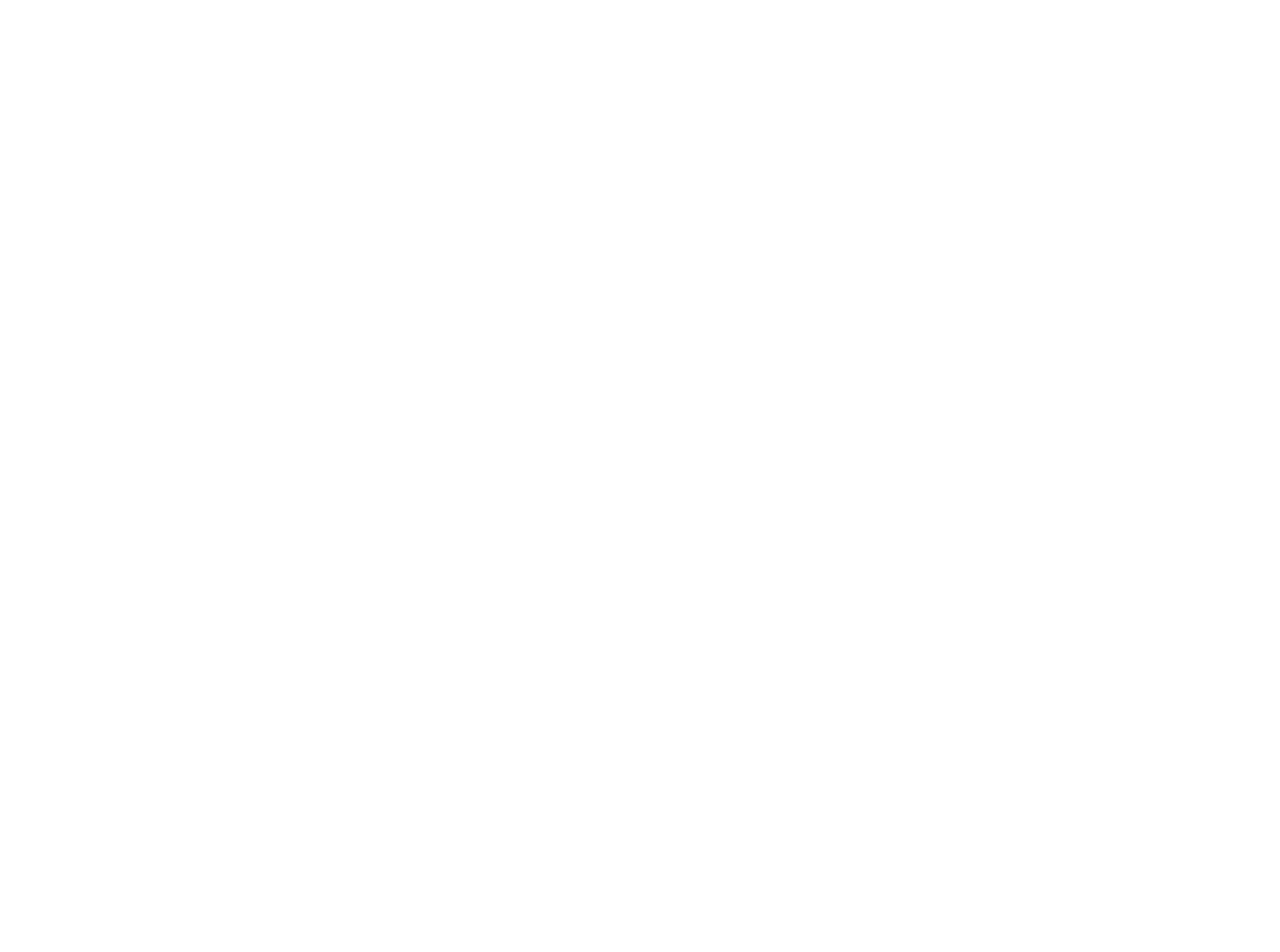
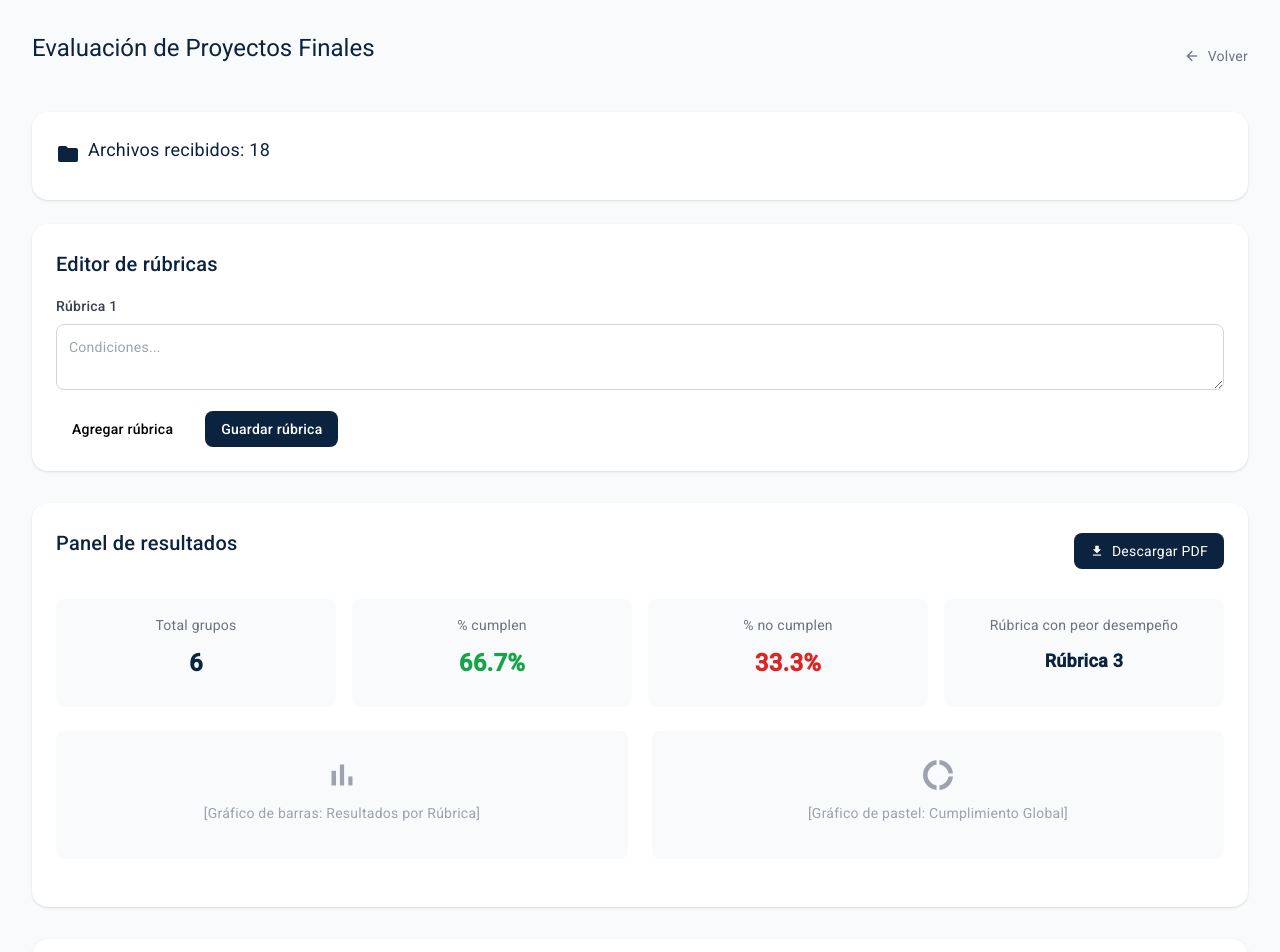
Before and after one commit to JoshRivas313/HackEdu-Front, an Angular app: page /details in a window 1280 px wide. Before the commit this address led to /. Shown: the top 952 px of the page. Before the commit the page ends 800 px from the top, so only its background shows below. Built offline with nearby package versions, Linux system fonts and the light colour scheme.

Commit message:
Vista details realizado

```diff
--- a/src/app/app.routes.ts
+++ b/src/app/app.routes.ts
@@ -2,10 +2,12 @@
 import { RouterModule, Routes } from '@angular/router';
 import { LoginComponent } from './component/login/login';
 import { DashboardProfesorComponent } from './component/dashboard-profesor/dashboard-profesor.component';
+import { DetailsComponent } from './component/details/details.component';
 
 export const routes: Routes = [
   { path: '', component: LoginComponent }, // Redirige a login por defecto
-  { path: 'dashboard_profesor', component: DashboardProfesorComponent }
+  { path: 'dashboard_profesor', component: DashboardProfesorComponent },
+  { path: "details", component:DetailsComponent}
 ];
 
 @NgModule({
--- a/src/app/component/details/details.component.html
+++ b/src/app/component/details/details.component.html
@@ -1,5 +1,120 @@
-<div class="p-20">
+<div class="min-h-screen bg-gray-50 p-8">
+  <!-- Header -->
+  <div class="flex justify-between items-center mb-8">
+    <h1 class="text-2xl font-semibold text-[#0C2340]">
+      Evaluación de Proyectos Finales
+    </h1>
+    <button
+      class="flex items-center gap-2 text-sm text-gray-500 hover:text-[#0C2340] transition">
+      <span class="material-icons text-base">arrow_back</span>
+      Volver
+    </button>
+  </div>
 
-   Evaluacion de Proyecto
+  <!-- Archivos recibidos -->
+  <div class="bg-white p-6 rounded-2xl shadow flex items-center gap-2 mb-6">
+    <div>
+      <span class="material-icons text-[#0C2340]">folder</span>
+    </div>
+   <div>
+     <p class="text-[#0C2340] text-lg">
+      Archivos recibidos: 18
+    </p>
+   </div>
+  </div>
+
+  <!-- Editor de rúbricas -->
+  <section class="bg-white p-6 rounded-2xl shadow mb-8">
+    <h2 class="text-lg font-semibold text-[#0C2340] mb-4">Editor de rúbricas</h2>
+
+    <div class="mb-4">
+      <label class="block text-sm font-medium text-gray-700 mb-2">Rúbrica 1</label>
+      <textarea
+        placeholder="Condiciones..."
+        rows="2"
+        class="w-full p-3 text-sm border border-gray-300 rounded-lg focus:ring-2 focus:ring-[#4EC3E0] focus:outline-none"
+      ></textarea>
+    </div>
+
+    <div class="flex gap-4">
+      <button
+        class="px-4 py-2 bg-white   rounded-lg text-sm font-medium hover:bg-[#3AB1CD] transition">
+        Agregar rúbrica
+      </button>
+      <button
+        class="px-4 py-2 bg-[#0C2340] text-white rounded-lg text-sm font-medium hover:bg-[#1a3a66] transition">
+        Guardar rúbrica
+      </button>
+    </div>
+  </section>
+
+  <!-- Panel de resultados -->
+  <section class="bg-white p-6 rounded-2xl shadow mb-8">
+    <div class="flex justify-between items-center mb-6">
+      <h2 class="text-lg font-semibold text-[#0C2340]">Panel de resultados</h2>
+      <button
+        class="px-4 py-2 bg-[#0C2340] text-white text-sm rounded-lg flex items-center gap-2 hover:bg-[#1a3a66] transition">
+        <span class="material-icons text-sm">download</span>
+        Descargar PDF
+      </button>
+    </div>
+
+    <!-- KPIs -->
+    <div class="grid grid-cols-4 gap-4 mb-6">
+      <div class="bg-gray-50 p-4 rounded-lg text-center">
+        <p class="text-sm text-gray-500">Total grupos</p>
+        <p class="text-2xl font-bold text-[#0C2340]">6</p>
+      </div>
+      <div class="bg-gray-50 p-4 rounded-lg text-center">
+        <p class="text-sm text-gray-500">% cumplen</p>
+        <p class="text-2xl font-bold text-green-600">66.7%</p>
+      </div>
+      <div class="bg-gray-50 p-4 rounded-lg text-center">
+        <p class="text-sm text-gray-500">% no cumplen</p>
+        <p class="text-2xl font-bold text-red-600">33.3%</p>
+      </div>
+      <div class="bg-gray-50 p-4 rounded-lg text-center">
+        <p class="text-sm text-gray-500">Rúbrica con peor desempeño</p>
+        <p class="text-lg font-semibold text-[#0C2340]">Rúbrica 3</p>
+      </div>
+    </div>
+
+    <!-- Gráficos (placeholders estáticos) -->
+    <div class="grid grid-cols-2 gap-6 mb-6">
+      <div class="bg-gray-50 rounded-lg p-6 flex flex-col items-center justify-center text-gray-400">
+        <span class="material-icons mb-2 text-4xl">bar_chart</span>
+        <p class="text-sm">[Gráfico de barras: Resultados por Rúbrica]</p>
+      </div>
+
+      <div class="bg-gray-50 rounded-lg p-6 flex flex-col items-center justify-center text-gray-400">
+        <span class="material-icons mb-2 text-4xl">donut_large</span>
+        <p class="text-sm">[Gráfico de pastel: Cumplimiento Global]</p>
+      </div>
+    </div>
+
+    <!-- Recomendaciones -->
+
+
+  </section>
+
+  <!-- Panel de recomendaciones -->
+  <section class="bg-white p-6 rounded-2xl shadow mb-8">
+      <div>
+      <h2 class="text-lg font-semibold text-[#0C2340] mb-4 ">Recomendaciones por grupo</h2>
+
+      <div class="rounded-2xl bg-gray-100 shadow p-4 " >
+        <p class="font-semibold text-[#0C2340]">
+          Grupo 2 <span class="text-gray-500 text-sm">(No cumple):</span>
+        </p>
+        <p class="text-sm text-gray-700">
+          Falta de profundidad en el análisis de la Rúbrica 3. Se recomienda revisar los criterios
+          y añadir más evidencia.
+        </p>
+      </div>
+
+
+    </div>
+  </section>
+
 
 </div>
```
